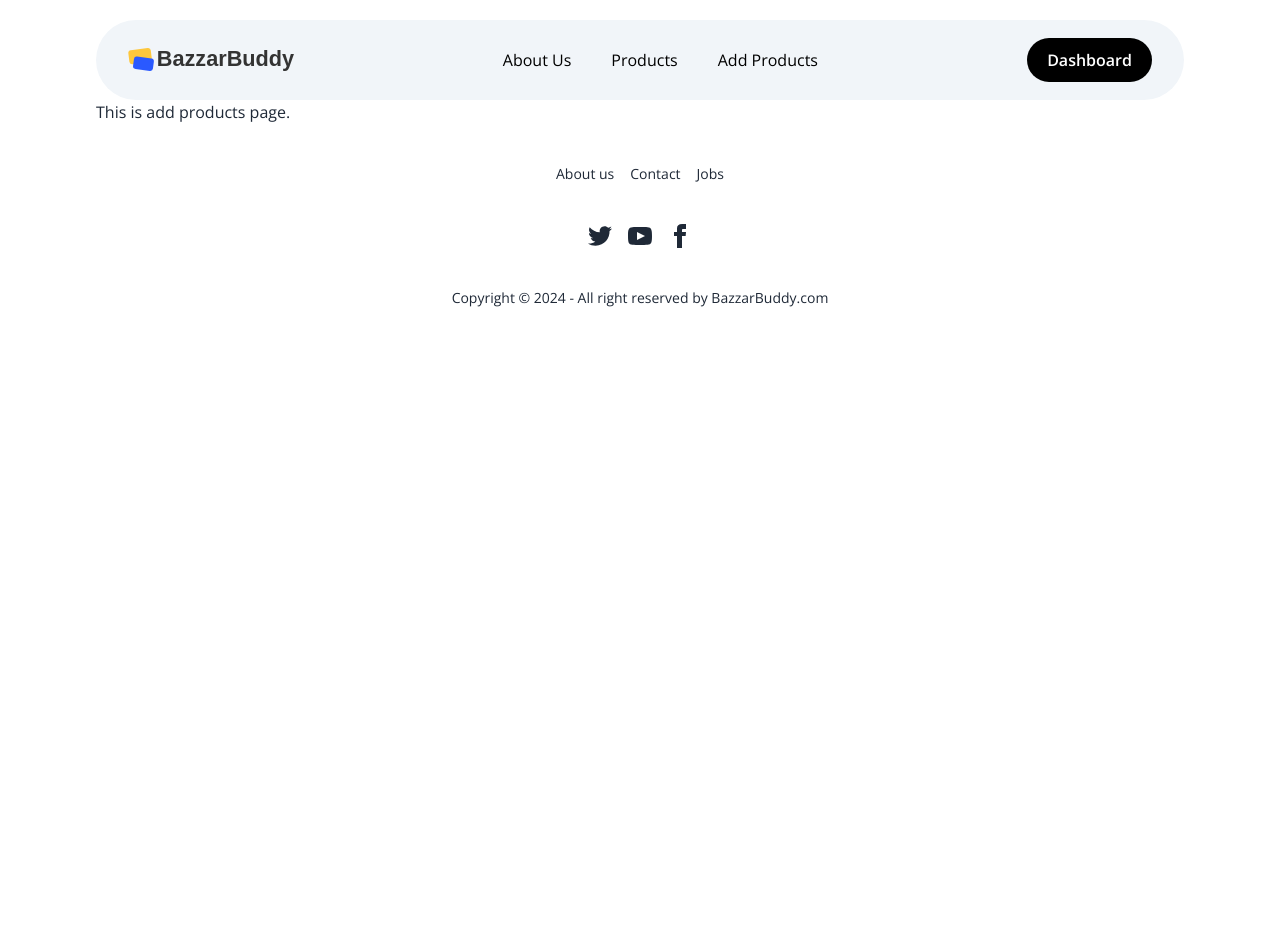
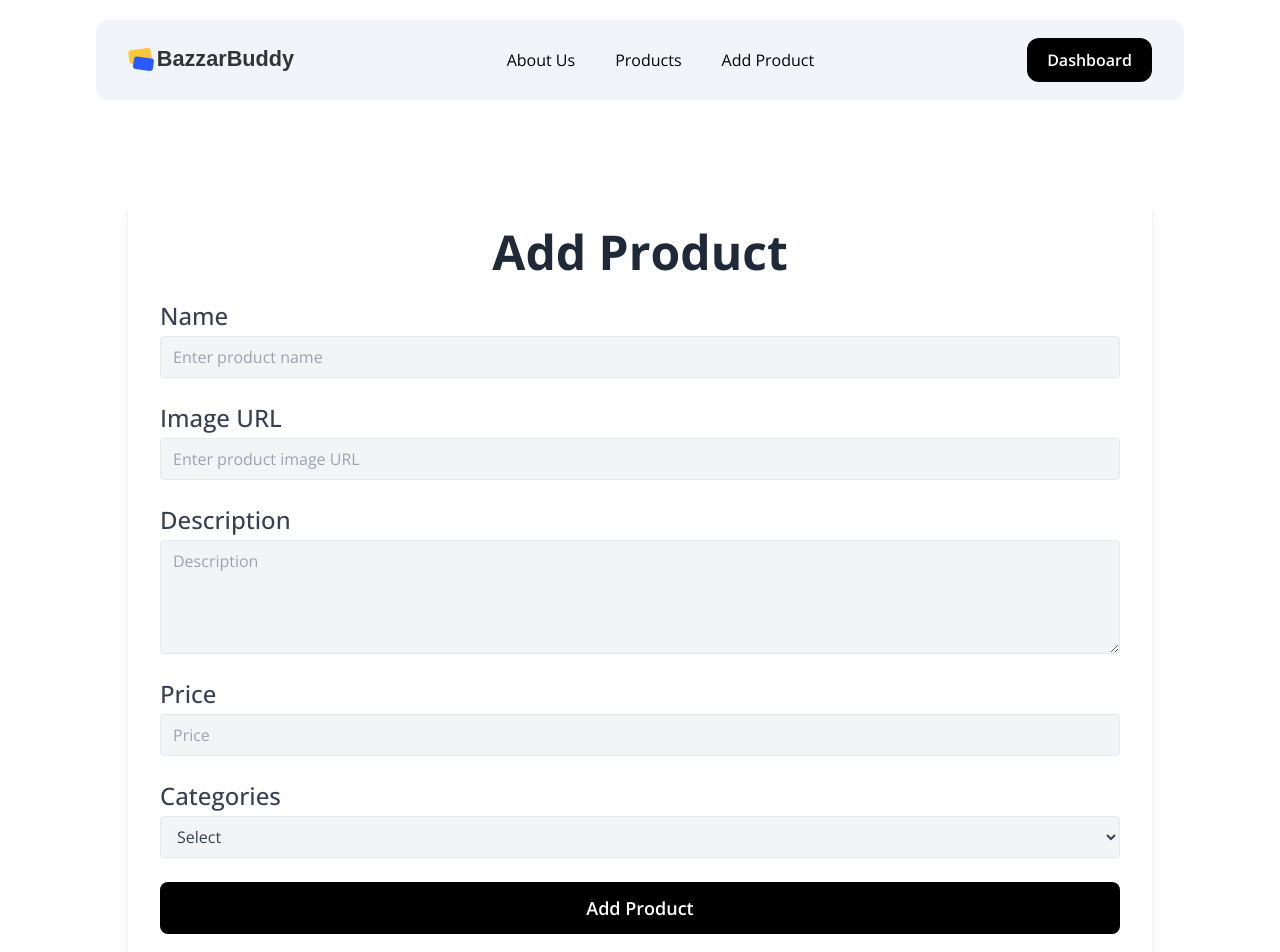
Before and after one commit to Tahsin005/BazzarBuddy, a React (Vite) app: page /add-products in a window 1280 px wide. Shown: the top 952 px of the page. Before the commit the page ends 800 px from the top, so only its background shows below. Built offline with nearby package versions, Linux system fonts and the light colour scheme.

Commit message:
add product page

```diff
--- a/src/components/Header/Header.jsx
+++ b/src/components/Header/Header.jsx
@@ -11,7 +11,7 @@ const Header = () => {
         setIsMenuOpen(!isMenuOpen);
     };
     return (
-        <header className="bg-slate-100 rounded-full">
+        <header className="bg-slate-100 rounded-xl">
             <div className="px-4 mx-auto sm:px-6 lg:px-8">
                 <div className="flex items-center justify-between h-16 lg:h-20">
                     <div className="flex-shrink-0">
@@ -76,7 +76,7 @@ const Header = () => {
                                     Products
                                 </Link>
                                 <Link to="/add-products" className="text-base text-black hover:text-opacity-80">
-                                    Add Products
+                                    Add Product
                                 </Link>
                                 {/* <Link to="/contact" className="text-base text-black hover:text-opacity-80">
                                     Contact
@@ -100,7 +100,7 @@ const Header = () => {
                             Products
                         </Link>
                         <Link to="/add-products" className="text-base text-black transition-all duration-200 hover:text-opacity-80">
-                            Add Products
+                            Add Product
                         </Link>
                         {/* <Link to="/contact" className="text-base text-black transition-all duration-200 hover:text-opacity-80">
                             Contact
@@ -109,7 +109,7 @@ const Header = () => {
 
                     <Link
                         to='/dashboard'
-                        className="hidden lg:inline-flex items-center justify-center px-5 py-2.5 text-base transition-all duration-200 hover:bg-yellow-300 hover:text-black focus:text-black focus:bg-yellow-300 font-semibold text-white bg-black rounded-full"
+                        className="hidden lg:inline-flex items-center justify-center px-5 py-2.5 text-base transition-all duration-200 hover:bg-yellow-300 hover:text-black focus:text-black focus:bg-yellow-300 font-semibold text-white bg-black rounded-xl"
                     >
                         Dashboard
                     </Link>
--- a/src/pages/AddProducts/AddProducts.jsx
+++ b/src/pages/AddProducts/AddProducts.jsx
@@ -1,11 +1,152 @@
-import React from 'react'
+import React, { useState } from 'react';
 
 const AddProducts = () => {
+  const [formData, setFormData] = useState({
+    name: '',
+    image: '',
+    description: '',
+    price: '',
+    categories: '',
+  });
+
+  const handleChange = (e) => {
+    const { name, value } = e.target;
+    setFormData((prevData) => ({
+      ...prevData,
+      [name]: value,
+    }));
+  };
+
+  const handleSubmit = (e) => {
+    e.preventDefault();
+    console.log('Product Added:', formData);
+    // Add your form submission logic here (e.g., API call).
+  };
+
   return (
-    <div>
-      This is add products page.
-    </div>
-  )
-}
+    <section className="py-10 sm:py-16 lg:py-24">
+      <div className="max-w-7xl mx-auto px-6 lg:px-8">
+        <div className="bg-white rounded-lg shadow-lg p-8">
+          <h1 className="text-center text-3xl md:text-5xl font-bold text-gray-800 mb-6">Add Product</h1>
+          <form onSubmit={handleSubmit} className="space-y-6">
+            {/* Product Name */}
+            <div>
+              <label
+                htmlFor="name"
+                className="text-gray-700 block mb-1 font-medium text-2xl"
+              >
+                Name
+              </label>
+              <input
+                type="text"
+                name="name"
+                id="name"
+                value={formData.name}
+                onChange={handleChange}
+                className="bg-gray-100 border border-gray-200 rounded py-2 px-3 block focus:ring-blue-500 focus:border-blue-500 text-gray-700 w-full"
+                placeholder="Enter product name"
+                required
+              />
+            </div>
 
-export default AddProducts
+            {/* Image URL */}
+            <div>
+              <label
+                htmlFor="image"
+                className="text-gray-700 block mb-1 font-medium text-2xl"
+              >
+                Image URL
+              </label>
+              <input
+                type="url"
+                name="image"
+                id="image"
+                value={formData.image}
+                onChange={handleChange}
+                className="bg-gray-100 border border-gray-200 rounded py-2 px-3 block focus:ring-blue-500 focus:border-blue-500 text-gray-700 w-full"
+                placeholder="Enter product image URL"
+                required
+              />
+            </div>
+
+            {/* Description */}
+            <div>
+              <label
+                htmlFor="description"
+                className="text-gray-700 block mb-1 font-medium text-2xl"
+              >
+                Description
+              </label>
+              <textarea
+                name="description"
+                id="description"
+                value={formData.description}
+                onChange={handleChange}
+                className="bg-gray-100 border border-gray-200 rounded py-2 px-3 block focus:ring-blue-500 focus:border-blue-500 text-gray-700 w-full"
+                placeholder="Description"
+                rows="4"
+                required
+              />
+            </div>
+
+            {/* Price */}
+            <div>
+              <label
+                htmlFor="price"
+                className="text-gray-700 block mb-1 font-medium text-2xl"
+              >
+                Price
+              </label>
+              <input
+                type="number"
+                name="price"
+                id="price"
+                value={formData.price}
+                onChange={handleChange}
+                className="bg-gray-100 border border-gray-200 rounded py-2 px-3 block focus:ring-blue-500 focus:border-blue-500 text-gray-700 w-full"
+                placeholder="Price"
+                required
+              />
+            </div>
+
+            {/* Categories */}
+            <div>
+              <label
+                htmlFor="categories"
+                className="text-gray-700 block mb-1 font-medium text-2xl"
+              >
+                Categories
+              </label>
+              <select
+                id="categories"
+                name="categories"
+                value={formData.categories}
+                onChange={handleChange}
+                required
+                className="bg-gray-100 border border-gray-200 rounded py-2 px-3 block focus:ring-blue-500 focus:border-blue-500 text-gray-700 w-full"
+              >
+                <option value="" disabled>Select</option>
+                <option value="Electronics">Electronics</option>
+                <option value="Books">Books</option>
+                <option value="Clothing">Clothing</option>
+                {/* Add more category options here */}
+              </select>
+            </div>
+
+            {/* Submit Button */}
+            <div className="space-x-4 mt-8">
+              <button
+                type="submit"
+                className="bg-black text-white hover:text-black hover:bg-yellow-300 py-3 px-6 rounded-lg font-semibold text-lg transition duration-300 ease-in-out transform hover:shadow-lg w-full"
+              >
+                Add Product
+              </button>
+            </div>
+          </form>
+        </div>
+      </div>
+    </section>
+  );
+};
+
+export default AddProducts;
--- a/src/pages/ProductDetails/ProductDetails.jsx
+++ b/src/pages/ProductDetails/ProductDetails.jsx
@@ -1,13 +1,13 @@
 import React, { useState } from "react";
 
 const ProductDetails = () => {
-  const [review, setReview] = useState(""); // Stores the submitted review
-  const [newReview, setNewReview] = useState(""); // Stores the input value from the form
+  const [review, setReview] = useState("");
+  const [newReview, setNewReview] = useState("");
 
   const handleSubmit = (e) => {
     e.preventDefault();
-    setReview(newReview); // Save the review
-    setNewReview(""); // Clear the input field
+    setReview(newReview);
+    setNewReview("");
   };
 
   return (
@@ -38,7 +38,7 @@ const ProductDetails = () => {
 
           {/* Add to Cart and Buy Now Buttons */}
           <div className="flex gap-4">
-            <button className="bg-yellow-400 text-black py-3 px-6 rounded-lg font-semibold hover:bg-yellow-300 transition duration-300 ease-in-out transform hover:scale-105 shadow-lg">
+            <button className="bg-yellow-400 text-black py-3 px-6 rounded-xl font-semibold hover:bg-yellow-300 transition duration-300 ease-in-out transform shadow-lg">
               Buy Now
             </button>
           </div>
@@ -74,7 +74,7 @@ const ProductDetails = () => {
             ></textarea>
             <button
               type="submit"
-              className="mt-4 bg-blue-600 text-white py-2 px-6 rounded-lg font-semibold hover:bg-blue-500 transition duration-300 ease-in-out transform hover:scale-105 shadow-lg"
+              className="mt-4 bg-blue-600 text-white py-2 px-6 rounded-xl font-semibold hover:bg-blue-500 transition duration-300 ease-in-out transform  shadow-lg"
             >
               Submit Review
             </button>
--- a/src/pages/Products/Products.jsx
+++ b/src/pages/Products/Products.jsx
@@ -110,7 +110,7 @@ const Products = () => {
                   <div className="card-actions justify-center mt-4">
                     <Link
                       to="/product-details"
-                      className="text-white bg-black text-center hover:bg-yellow-300 hover:text-black py-2 px-6 rounded-lg text-lg font-semibold transition duration-300 ease-in-out transform hover:shadow-lg w-full"
+                      className="text-white bg-black text-center hover:bg-yellow-300 hover:text-black py-2 px-6 rounded-xl text-lg font-semibold transition duration-300 ease-in-out transform hover:shadow-lg w-full"
                     >
                       Details
                     </Link>
```
